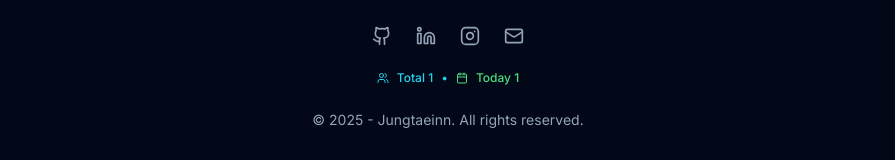
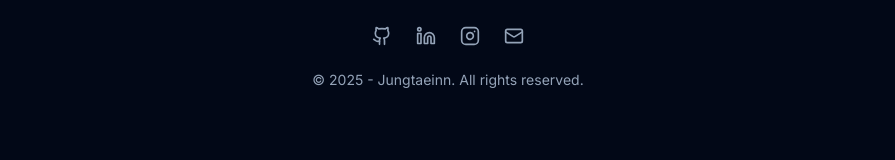
Before and after one commit to jungtaeinn/jungtaeinn.github.io, a Next.js app: page / in a window 1280 px wide. Shown: the part 1622-1782 px from the top of the page, without its empty margins (192-1087 px from the left). After the commit the page ends 1760 px from the top, so only its background shows below. Built offline with nearby package versions, Linux system fonts and the light colour scheme.

Commit message:
fix: 방문자수는 추후 업데이트

```diff
--- a/components/layout/footer.tsx
+++ b/components/layout/footer.tsx
@@ -1,6 +1,5 @@
 import Link from 'next/link';
 import {Github, Mail, Linkedin, Instagram} from 'lucide-react';
-import VisitorCounter from '@/components/ui/visitor-counter';
 
 export default function Footer() {
   return (
@@ -42,7 +41,7 @@ export default function Footer() {
           </div>
 
           {/* 방문자 카운터 */}
-          <VisitorCounter />
+          {/*<VisitorCounter />*/}
 
           {/* 저작권 */}
           <div className="text-sm text-muted-foreground">
```
